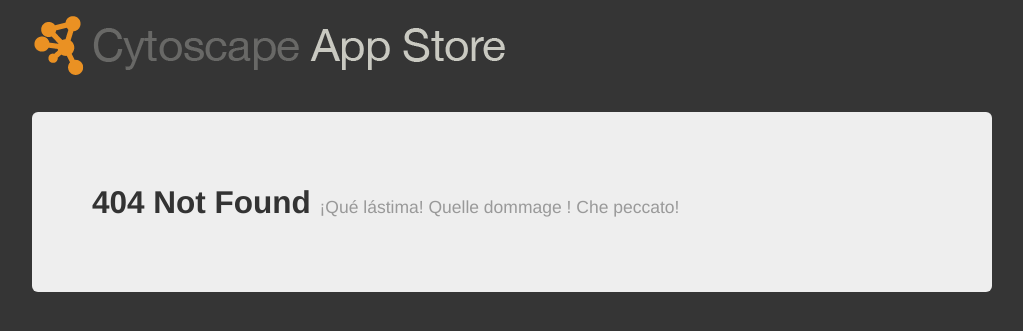
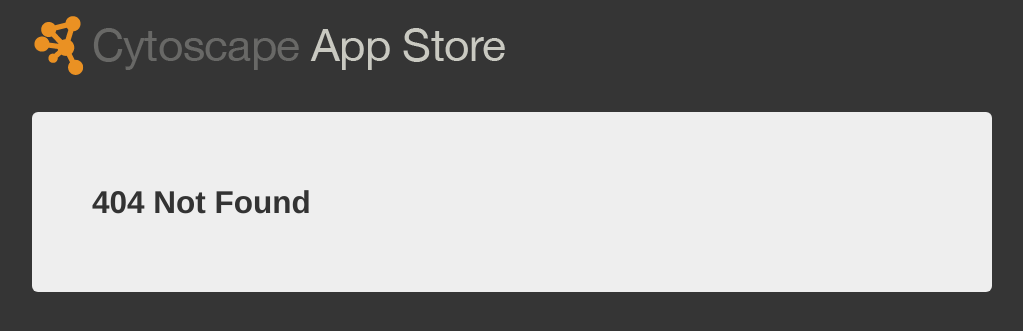
Before and after one commit to cytoscape/appstore, a Django app: template templates/404.html in a window 1280 px wide. Shown: the part 196-527 px from the top of the page, without its empty margins (118-1141 px from the left). Run offline with Django 3.2, Linux system fonts and the light colour scheme; the template is opened without the code that fills it, so the values that code supplies are empty; parts of the project's set-up code (start-up, migrations or seed data) failed here and were passed over; some libraries are stand-ins or nearby versions.

Commit message:
removed spanish in 404

```diff
--- a/templates/404.html
+++ b/templates/404.html
@@ -27,7 +27,7 @@
       </div>
       <div class="row">
         <div class="hero-unit">
-          <h2>404 Not Found <small>¡Qué lástima! Quelle dommage ! Che peccato!</small></h2>
+          <h2>404 Not Found <small></small></h2>
         </div>
       </div>
     </div>
```
